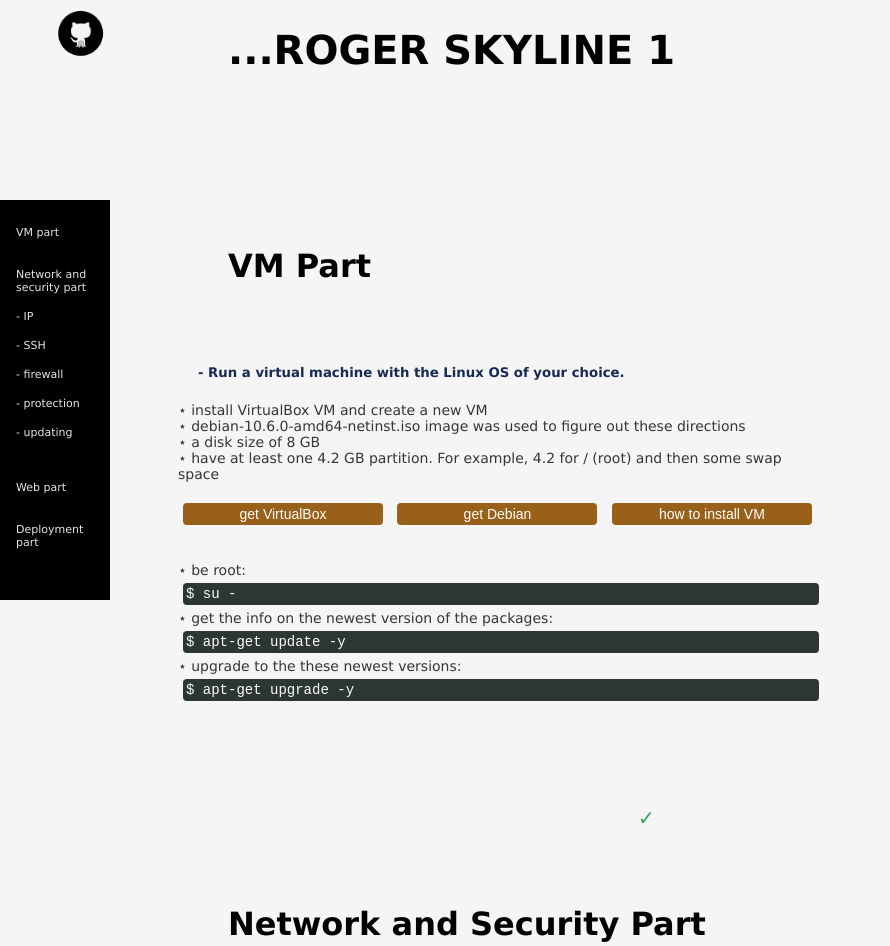
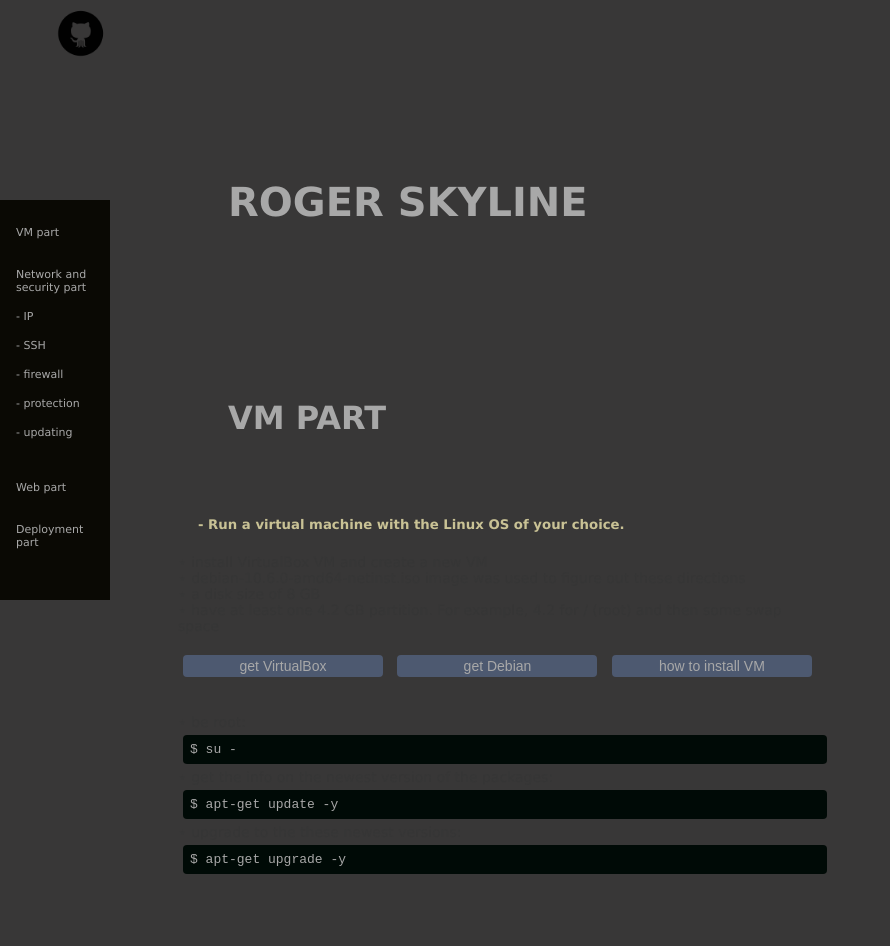
Before and after one commit to lev9/Roger-skyline-1, a plain HTML site: page rog.html in a window 1280 px wide. Shown: the top 946 px of the page, without its empty margins (0-890 px from the left). Drawn offline with Linux system fonts and the light colour scheme.

Commit message:
dfkgjljg

```diff
--- a/rog.html
+++ b/rog.html
@@ -4,25 +4,25 @@
 <style>
 
 body {
-background-color: #f5f5f5;
+background-color: #383737;
 padding-left: 30px;
 padding-right: 80px;
 }
 h1 {
 padding-left: 190px;
 font-family: verdana;
-color: #000000;
+color: #a8a8a8;
 }
 h3 {
 padding-left: 400px;
 font-family: verdana;
-color: #000000;
+color: #a8a8a8;
 }
 h5 {
 padding-left: 160px;
 width: 600px;
 font-family: verdana;
-color: #162a52;
+color: #c9c295;
 }
 
 p {
@@ -48,7 +48,7 @@ padding: 0;
 width: 110px;
 height: 400px;
 list-style-type: none;
-background-color: #000000;
+background-color: #0a0904;
 }
 ul2 {
 top: 0px;
@@ -59,13 +59,13 @@ padding: 10;
 width: 80px;
 height: 40px;
 list-style-type: none;
-background-color: #f5f5f5;
+background-color: #383737;
 }
 li a {
 font-family: verdana;
 font-size: 11px;
 display: block;
-color: #e3e3e3;
+color: #a8a8a8;
 padding: 8px 16px;
 text-decoration: none;
 }
@@ -77,12 +77,12 @@ color: #e3e3e3;
 .code {
 display: inline-block;
 border-radius: 4px;
-background-color: #2c3635;
+background-color: #000a06;
 border: none;
-color: #FFFFFF;
+color: #a8a8a8;
 text-align: left;
-font-size: 14px;
-padding: 3px;
+font-size: 13px;
+padding: 7px;
 width: 630px;
 transition: all 0.5s;
 cursor: pointer;
@@ -92,9 +92,9 @@ margin: 5px;
 .button {
 display: inline-block;
 border-radius: 4px;
-background-color: #99601a;
+background-color: #4d5970;
 border: none;
-color: #FFFFFF;
+color: #a8a8a8;
 text-align: center;
 font-size: 14px;
 padding: 3px;
@@ -139,7 +139,11 @@ right: 0;
 <br/>
 </ul2>
 
-<h1 style="font-size:40px">...ROGER SKYLINE 1</h1>
+<br/><br/>
+<br/><br/>
+<br/><br/>
+<br/><br/>
+<h1 style="font-size:40px">ROGER SKYLINE</h1>
 
 <br/><br/>
 <ul>
@@ -161,7 +165,7 @@ right: 0;
 
 
 
-<h1>VM Part</h1><br/><br/>
+<h1>VM PART</h1><br/><br/>
 
 <h5>- Run a virtual machine with the Linux OS of your choice.</h5>
 <p>&Star; install VirtualBox VM and create a new VM<br/>
@@ -194,7 +198,7 @@ right: 0;
 
 
 
-<h1>Network and Security Part</h1><br/><br/>
+<h1>NETWORK AND SECURITY PART</h1><br/><br/>
 
 <h5>- Create a non-root user to connect to the machine and work. Use sudo, with this user, to be able to perform operation requiring special rights.</h5>
 <p>
@@ -397,7 +401,7 @@ fi</code><br/><br/>
 <br/ id="part3"><br/>
 
 
-<h1>Web part</h1><br/><br/>
+<h1>WEB PART</h1><br/><br/>
 
 <h5>- Set a web server that is available on the VM&apos;s IP or a host. Set a self-signed SSL on all of your services.</h5>
 <p>
@@ -424,7 +428,7 @@ fi</code><br/><br/>
 
 
 
-<h1>Deployment part</h1>
+<h1>DEPLOYMENT PART</h1>
 
 <h5>- A functional solution for deployment automation:</h5>
 <p>
```
Also changed, not shown: 6 other files.
